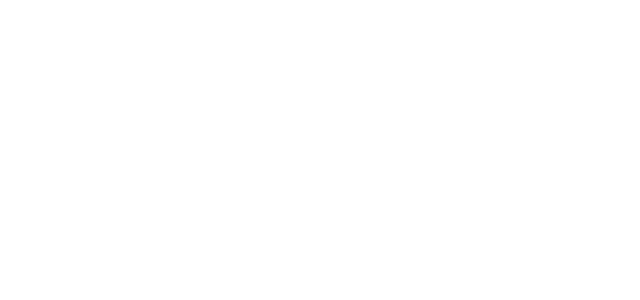
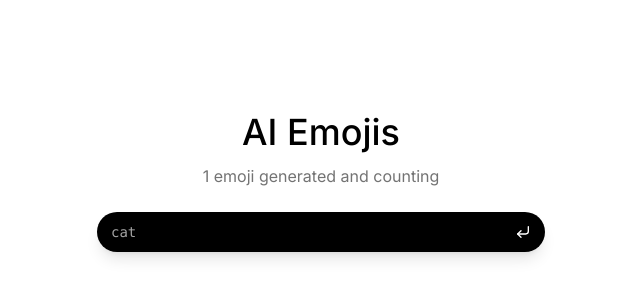
Before and after one commit to pondorasti/emojis, a Next.js app: page / in a window 1280 px wide. Shown: the top 300 px of the page, without its empty margins (319-959 px from the left). Built offline with nearby package versions, Linux system fonts and the light colour scheme.

Commit message:
feat: emoji server action

```diff
--- a/next.config.js
+++ b/next.config.js
@@ -1,4 +1,8 @@
 /** @type {import('next').NextConfig} */
-const nextConfig = {}
+const nextConfig = {
+  experimental: {
+    serverActions: true,
+  },
+}
 
 module.exports = nextConfig
--- /dev/null
+++ b/src/app/emoji-form/action.ts
@@ -0,0 +1,17 @@
+"use server"
+
+import { redirect } from "next/navigation"
+
+interface FormState {
+  message: string
+}
+
+export async function createEmoji(prevFormState: FormState | undefined, formData: FormData): Promise<FormState | void> {
+  console.log({ prevFormState })
+  const prompt = formData.get("prompt")
+  if (!prompt) return { message: "Please enter a prompt" }
+
+  // 5s timeout
+  await new Promise((resolve) => setTimeout(resolve, 1000))
+  // redirect("/post")
+}
--- /dev/null
+++ b/src/app/emoji-form/index.tsx
@@ -0,0 +1,39 @@
+"use client"
+
+import { useEffect, useRef } from "react"
+import { createEmoji } from "./action"
+import { SubmitButton } from "./submit-button"
+// @ts-expect-error
+import { experimental_useFormState as useFormState } from "react-dom"
+
+export function EmojiForm() {
+  const [formState, formAction] = useFormState(createEmoji)
+  const submitRef = useRef<React.ElementRef<"button">>(null)
+
+  useEffect(() => {
+    if (!formState) return
+    console.log(formState.message)
+  }, [formState])
+
+  return (
+    <form
+      action={formAction}
+      className="bg-black rounded-full shadow-lg h-fit flex flex-row px-1.5 items-center my-6 max-w-md w-full"
+    >
+      <input
+        type="text"
+        name="prompt"
+        onKeyDown={(e) => {
+          // if (e.key === "Enter" && !e.shiftKey) e.preventDefault()
+          if (e.key === "Enter") {
+            e.preventDefault()
+            submitRef.current?.click()
+          }
+        }}
+        placeholder="cat"
+        className="bg-transparent text-white placeholder:text-gray-400 ring-0 outline-none resize-none py-2.5 px-2 font-mono text-sm h-10 w-full transition-all duration-300"
+      />
+      <SubmitButton ref={submitRef} />
+    </form>
+  )
+}
--- /dev/null
+++ b/src/app/emoji-form/submit-button.tsx
@@ -0,0 +1,20 @@
+import { CornerDownLeft, Loader2 } from "lucide-react"
+import React from "react"
+import { experimental_useFormStatus as useFormStatus } from "react-dom"
+
+export const SubmitButton = React.forwardRef<React.ElementRef<"button">>((_, ref) => {
+  const { pending } = useFormStatus()
+
+  return (
+    <button
+      ref={ref}
+      type="submit"
+      disabled={pending}
+      aria-disabled={pending}
+      className="text-white rounded-full hover:bg-white/25 focus:bg-white/25 w-8 h-8 aspect-square flex items-center justify-center ring-0 outline-0"
+    >
+      {pending ? <Loader2 size={16} className="animate-spin" /> : <CornerDownLeft size={16} className="-ml-px" />}
+    </button>
+  )
+})
+SubmitButton.displayName = "SubmitButton"
--- a/src/app/layout.tsx
+++ b/src/app/layout.tsx
@@ -1,3 +1,4 @@
+import { cn } from "@/lib/utils"
 import "./globals.css"
 import type { Metadata } from "next"
 import { Inter } from "next/font/google"
@@ -12,7 +13,7 @@ export const metadata: Metadata = {
 export default function RootLayout({ children }: { children: React.ReactNode }) {
   return (
     <html lang="en">
-      <body className={inter.className}>{children}</body>
+      <body className={cn(inter.className, "antialiased")}>{children}</body>
     </html>
   )
 }
--- a/src/app/page.tsx
+++ b/src/app/page.tsx
@@ -1,3 +1,13 @@
+"use client"
+import { EmojiForm } from "./emoji-form"
+
 export default function Home() {
-  return <main className="min-h-screen flex items-center flex-col"></main>
+  return (
+    <main className="min-h-screen flex items-center flex-col py-28 px-6">
+      <h1 className="font-medium text-4xl text-black mb-3">AI Emojis</h1>
+      <p className="text-gray-500">1 emoji generated and counting</p>
+
+      <EmojiForm />
+    </main>
+  )
 }
```
